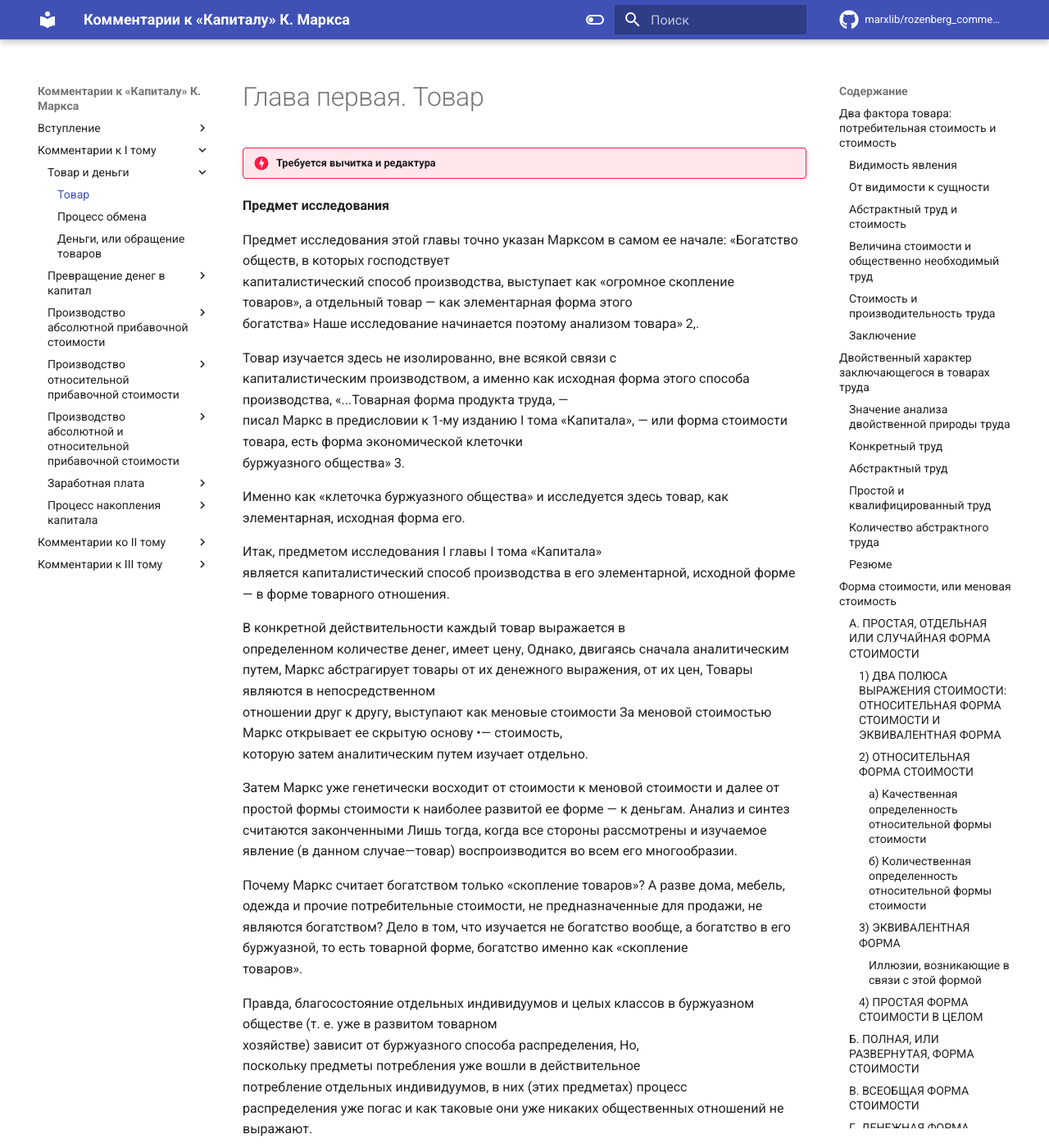
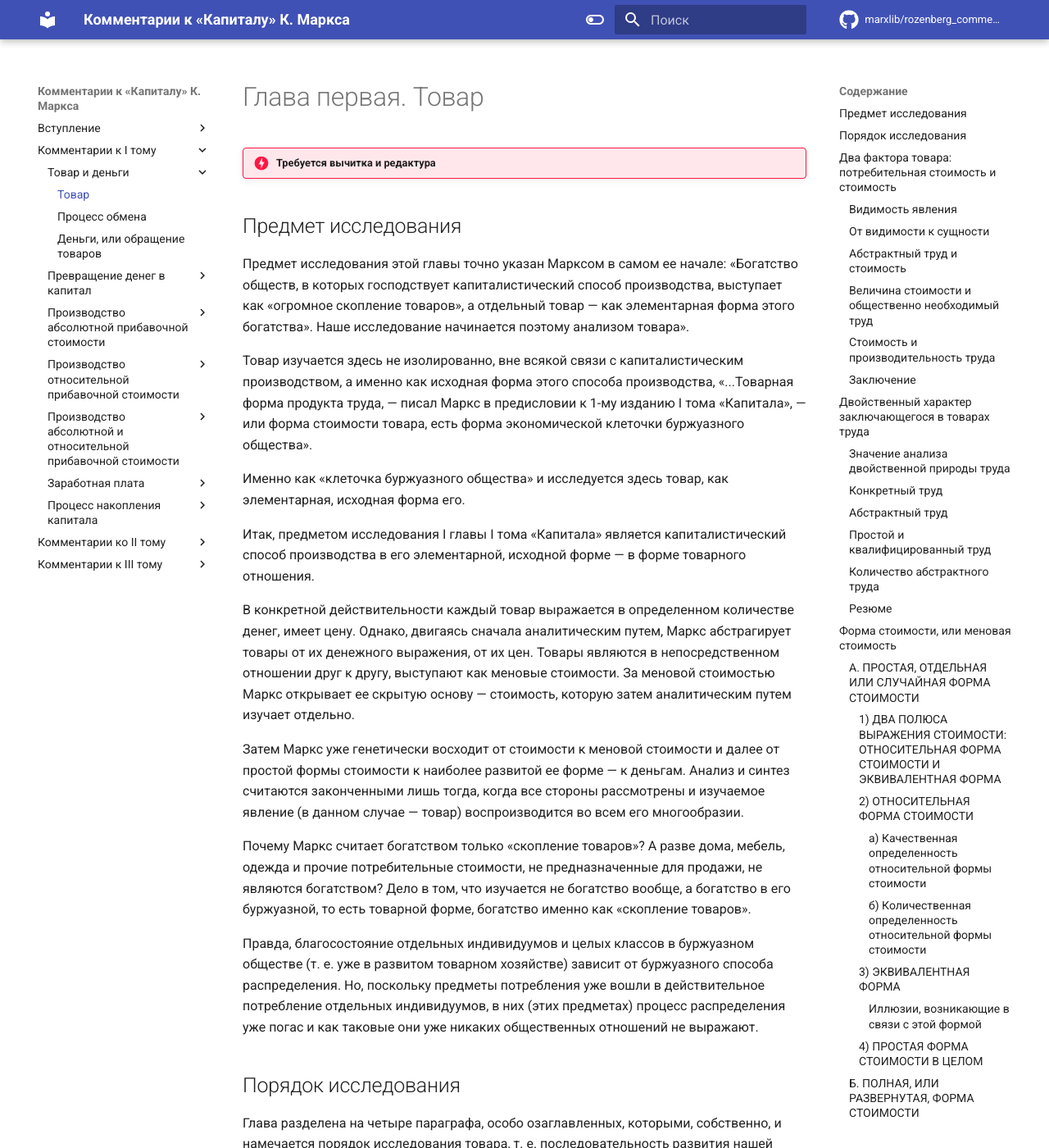
Before and after one commit to marxlib/rozenberg_comments_capital, an MkDocs documentation site: the page built from docs/volume1/part1/chapter1.md, in a window 1280 px wide and 1400 px high. Shown: the whole window at 82% size. Built offline with MkDocs 1.6.1 and Material for MkDocs 9.7.7, drawn with Linux system fonts in a browser that asks for light colours; comment, search, counter and statistics services are not loaded.

```diff
--- a/docs/volume1/part1/chapter1.md
+++ b/docs/volume1/part1/chapter1.md
@@ -2,58 +2,25 @@
 
 !!!danger "Требуется вычитка и редактура"
 
-**Предмет исследования**
-
-Предмет исследования этой главы точно указан Марксом в самом
-ее начале: «Богатство обществ, в которых господствует
-капиталистический способ производства, выступает как «огромное скопление
-товаров», а отдельный товар — как элементарная форма этого
-богатства» Наше исследование начинается поэтому анализом товара» 2,.
-
-Товар изучается здесь не изолированно, вне всякой связи с
-капиталистическим производством, а именно как исходная форма этого
-способа производства, «...Товарная форма продукта труда, —
-писал Маркс в предисловии к 1-му изданию I тома «Капитала», — или
-форма стоимости товара, есть форма экономической клеточки
-буржуазного общества» 3.
-
-Именно как «клеточка буржуазного общества» и исследуется
-здесь товар, как элементарная, исходная форма его.
-
-Итак, предметом исследования I главы I тома «Капитала»
-является капиталистический способ производства в его элементарной,
-исходной форме — в форме товарного отношения.
-
-В конкретной действительности каждый товар выражается в
-определенном количестве денег, имеет цену, Однако, двигаясь сначала
-аналитическим путем, Маркс абстрагирует товары от их денежного
-выражения, от их цен, Товары являются в непосредственном
-отношении друг к другу, выступают как меновые стоимости За меновой
-стоимостью Маркс открывает ее скрытую основу •— стоимость,
-которую затем аналитическим путем изучает отдельно.
-
-Затем Маркс уже генетически восходит от стоимости к меновой
-стоимости и далее от простой формы стоимости к наиболее развитой
-ее форме — к деньгам. Анализ и синтез считаются законченными
-Лишь тогда, когда все стороны рассмотрены и изучаемое явление
-(в данном случае—товар) воспроизводится во всем его многообразии.
-
-Почему Маркс считает богатством только «скопление товаров»?
-А разве дома, мебель, одежда и прочие потребительные стоимости,
-не предназначенные для продажи, не являются богатством? Дело
-в том, что изучается не богатство вообще, а богатство в его
-буржуазной, то есть товарной форме, богатство именно как «скопление
-товаров».
-
-Правда, благосостояние отдельных индивидуумов и целых
-классов в буржуазном обществе (т. е. уже в развитом товарном
-хозяйстве) зависит от буржуазного способа распределения, Но,
-поскольку предметы потребления уже вошли в действительное
-потребление отдельных индивидуумов, в них (этих предметах) процесс
-распределения уже погас и как таковые они уже никаких общественных
-отношений не выражают.
-
-**Порядок исследования**
+## Предмет исследования
+
+Предмет исследования этой главы точно указан Марксом в самом ее начале: «Богатство обществ, в которых господствует капиталистический способ производства, выступает как «огромное скопление товаров», а отдельный товар — как элементарная форма этого богатства». Наше исследование начинается поэтому анализом товара».
+
+Товар изучается здесь не изолированно, вне всякой связи с капиталистическим производством, а именно как исходная форма этого способа производства, «...Товарная форма продукта труда, — писал Маркс в предисловии к 1-му изданию I тома «Капитала», — или форма стоимости товара, есть форма экономической клеточки буржуазного общества».
+
+Именно как «клеточка буржуазного общества» и исследуется здесь товар, как элементарная, исходная форма его.
+
+Итак, предметом исследования I главы I тома «Капитала» является капиталистический способ производства в его элементарной, исходной форме — в форме товарного отношения.
+
+В конкретной действительности каждый товар выражается в определенном количестве денег, имеет цену. Однако, двигаясь сначала аналитическим путем, Маркс абстрагирует товары от их денежного выражения, от их цен. Товары являются в непосредственном отношении друг к другу, выступают как меновые стоимости. За меновой стоимостью Маркс открывает ее скрытую основу — стоимость, которую затем аналитическим путем изучает отдельно.
+
+Затем Маркс уже генетически восходит от стоимости к меновой стоимости и далее от простой формы стоимости к наиболее развитой ее форме — к деньгам. Анализ и синтез считаются законченными лишь тогда, когда все стороны рассмотрены и изучаемое явление (в данном случае — товар) воспроизводится во всем его многообразии.
+
+Почему Маркс считает богатством только «скопление товаров»? А разве дома, мебель, одежда и прочие потребительные стоимости, не предназначенные для продажи, не являются богатством? Дело в том, что изучается не богатство вообще, а богатство в его буржуазной, то есть товарной форме, богатство именно как «скопление товаров».
+
+Правда, благосостояние отдельных индивидуумов и целых классов в буржуазном обществе (т. е. уже в развитом товарном хозяйстве) зависит от буржуазного способа распределения. Но, поскольку предметы потребления уже вошли в действительное потребление отдельных индивидуумов, в них (этих предметах) процесс распределения уже погас и как таковые они уже никаких общественных отношений не выражают.
+
+## Порядок исследования
 
 Глава разделена на четыре параграфа, особо озаглавленных,
 которыми, собственно, и намечается порядок исследования товара,
```
Also changed, not shown: docs/volume1/part1/index.md (+35 -183 lines).
